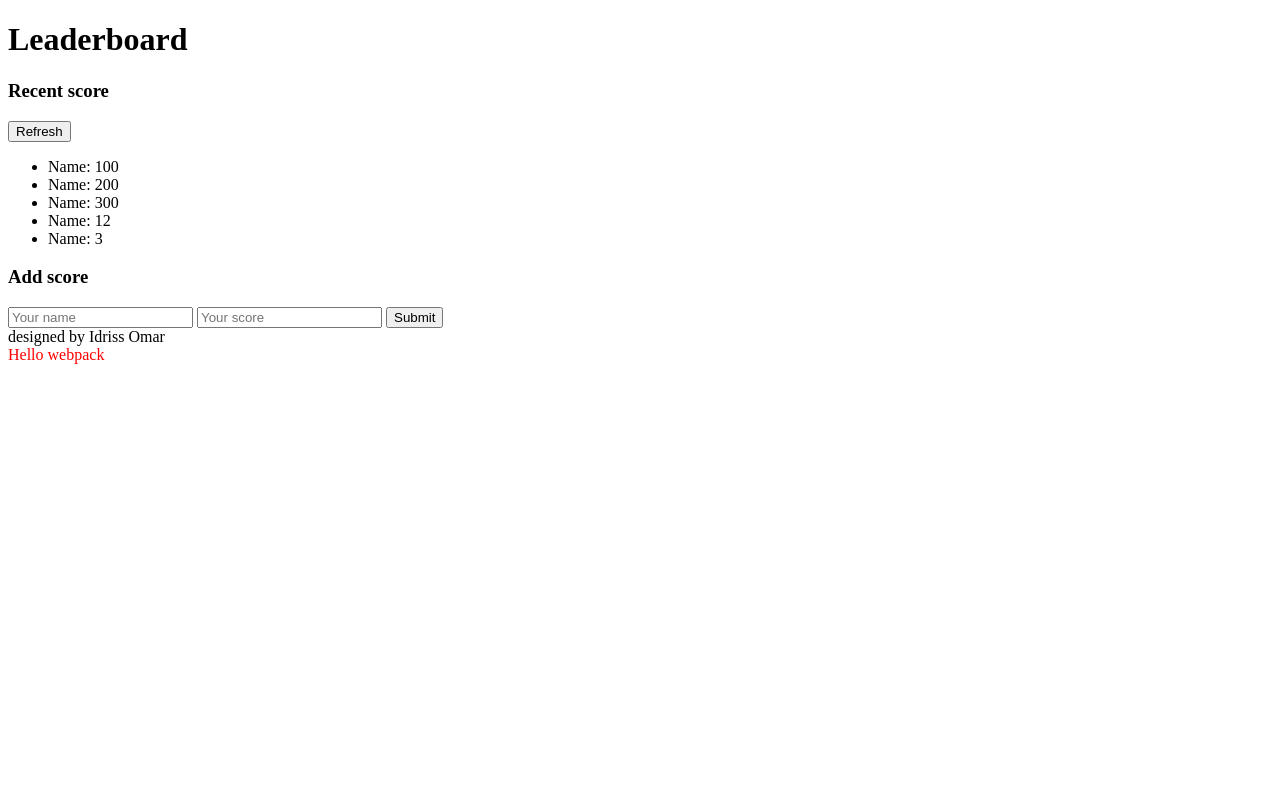
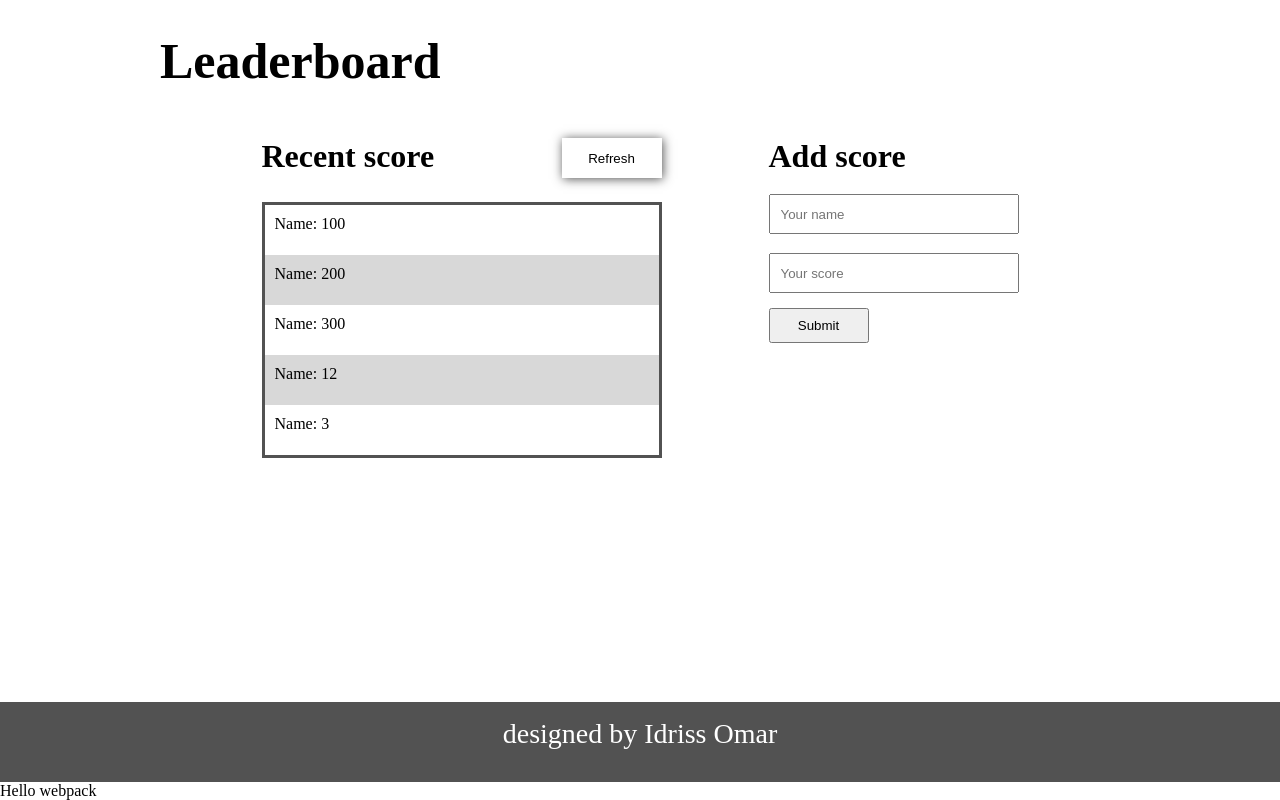
Before and after one commit to omarbabou/Leaderboard, a website built with webpack: page src/index.html in a window 1280 px wide. Built offline with nearby package versions, Linux system fonts and the light colour scheme.

Commit message:
Add styles to leaderboard

```diff
--- a/src/css/index.css
+++ b/src/css/index.css
@@ -1,3 +1,92 @@
-.hello {
-  color: red;
+* {
+  margin: 0;
+  padding: 0;
+  box-sizing: border-box;
+  list-style-type: none;
 }
+
+body {
+  display: flex;
+  flex-direction: column;
+  height: 100vh;
+}
+
+h1 {
+  font-size: 50px;
+  margin: 2rem;
+  margin-left: 10rem;
+}
+
+h3 {
+  font-size: 32px;
+}
+
+.container {
+  margin: 0 auto;
+  width: 70%;
+  min-width: 700px;
+  display: flex;
+  justify-content: space-around;
+  padding: 1rem;
+  flex: 1;
+}
+
+.aside {
+  display: flex;
+  justify-content: space-between;
+  width: 100%;
+}
+
+.refresh-btn {
+  width: 100px;
+  height: 40px;
+  border: none;
+  background-color: #fff;
+  box-shadow: 1px 1px 10px #525252;
+}
+
+.clm-score {
+  border: 3px solid #525252;
+  width: 400px;
+  margin-top: 1.5rem;
+}
+
+.clm-score li {
+  width: 100%;
+  height: 50px;
+  padding: 10px;
+}
+
+.clm-score li:nth-child(even) {
+  background-color: #d8d8d8;
+}
+
+.score-form form {
+  display: flex;
+  flex-direction: column;
+  justify-content: space-between;
+}
+
+.score-form form input {
+  width: 250px;
+  height: 40px;
+  margin-top: 1.2rem;
+  padding: 10px;
+}
+
+.button {
+  width: 100px;
+  height: 35px;
+  margin-top: 15px;
+}
+
+footer {
+  width: 100%;
+  background-color: #525252;
+  height: 80px;
+  color: #fff;
+  font-size: 28px;
+  bottom: 0;
+  text-align: center;
+  padding-top: 1rem;
+}
```
Also changed, not shown: dist/index.html, dist/main.js.LICENSE.txt (deleted), 1 other file.
